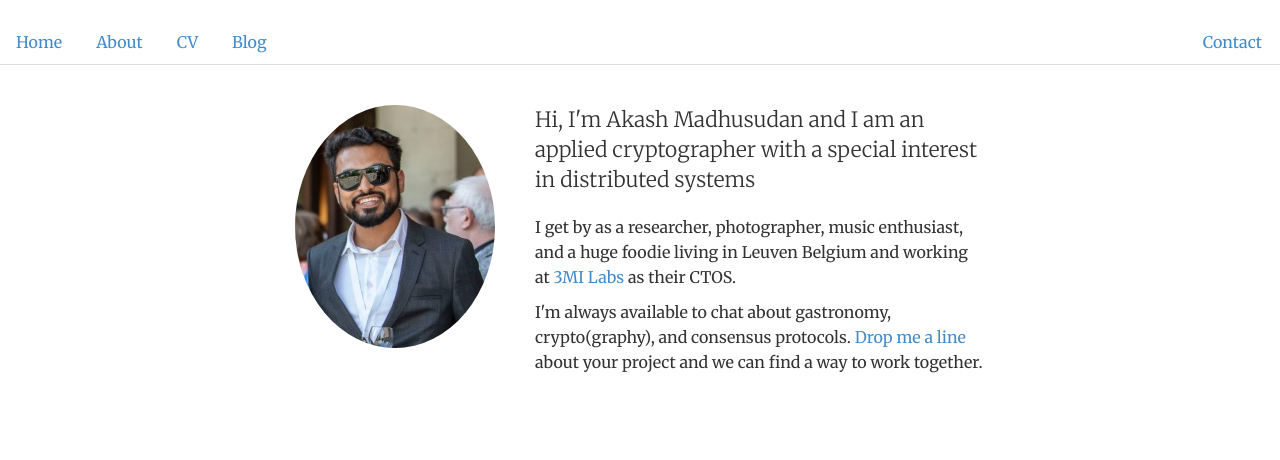
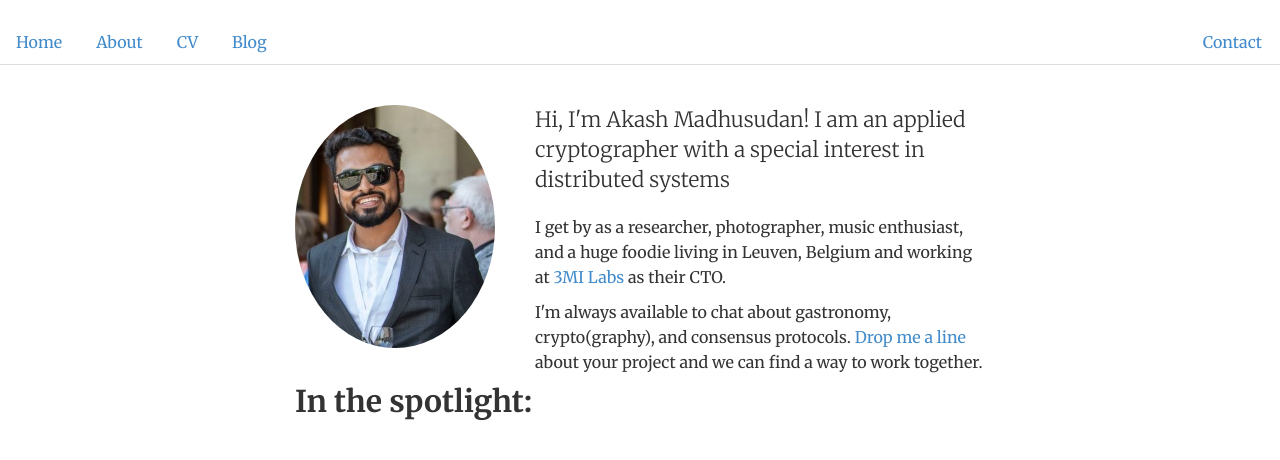
Before and after one commit to AkashMVerma/akashmadhusudan.github.io, a Jekyll site: the page built from index.html, in a window 1280 px wide. Shown: the top 460 px of the page. Built offline with Jekyll 4.4.1, drawn with Linux system fonts in a browser that asks for light colours.

Commit message:
adding news to homepage

```diff
--- a/index.html
+++ b/index.html
@@ -7,10 +7,13 @@ title: Akash Madhusudan's Personal Page
 		<img  class="img-circle avatar" alt="Akash Madhusudan" src="img/twitter-profilePic.jpg">
 	</div>
 	<div itemscope itemtype="http://data-vocabulary.org/Person" class="col-sm-8">
-	<p class="lead">Hi, I'm <span itemprop="name">Akash Madhusudan</span> and I am an applied cryptographer with a special interest in distributed systems</p>
+	<p class="lead">Hi, I'm <span itemprop="name">Akash Madhusudan!</span>  I am an applied cryptographer with a special interest in distributed systems</p>
 	<p>I get by as a <span itemprop="title">researcher</span>, <span itemprop="title">photographer</span>, <span itemprop="title">music enthusiast</span>, and a huge foodie living in <span itemprop="address" itemscope
-    itemtype="http://data-vocabulary.org/Address">Leuven <span itemprop="region">Belgium</span></span> and working at <a href="https://www.3milabs.tech">3MI Labs</a> as their CTOS</span>.</p>
+    itemtype="http://data-vocabulary.org/Address">Leuven, <span itemprop="region">Belgium</span></span> and working at <a href="https://www.3milabs.tech">3MI Labs</a> as their CTO</span>.</p>
 
 	<p>I'm always available to chat about<span itemprop="title"> gastronomy, crypto(graphy), and consensus protocols</span>. <a href="contact">Drop me a line</a> about your project and we can find a way to work together.</p>
 	</div>
+	<div class ="col-sm-12">
+		<h2> In the spotlight: </h2>
+	</div>
 </div>
```
